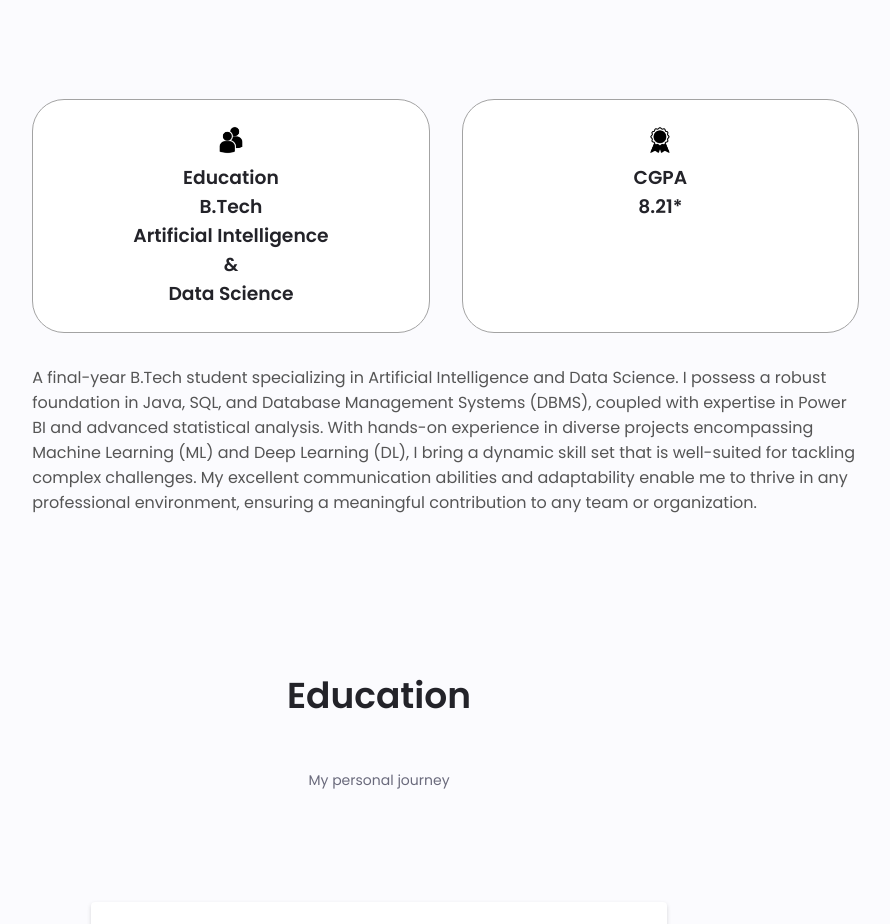
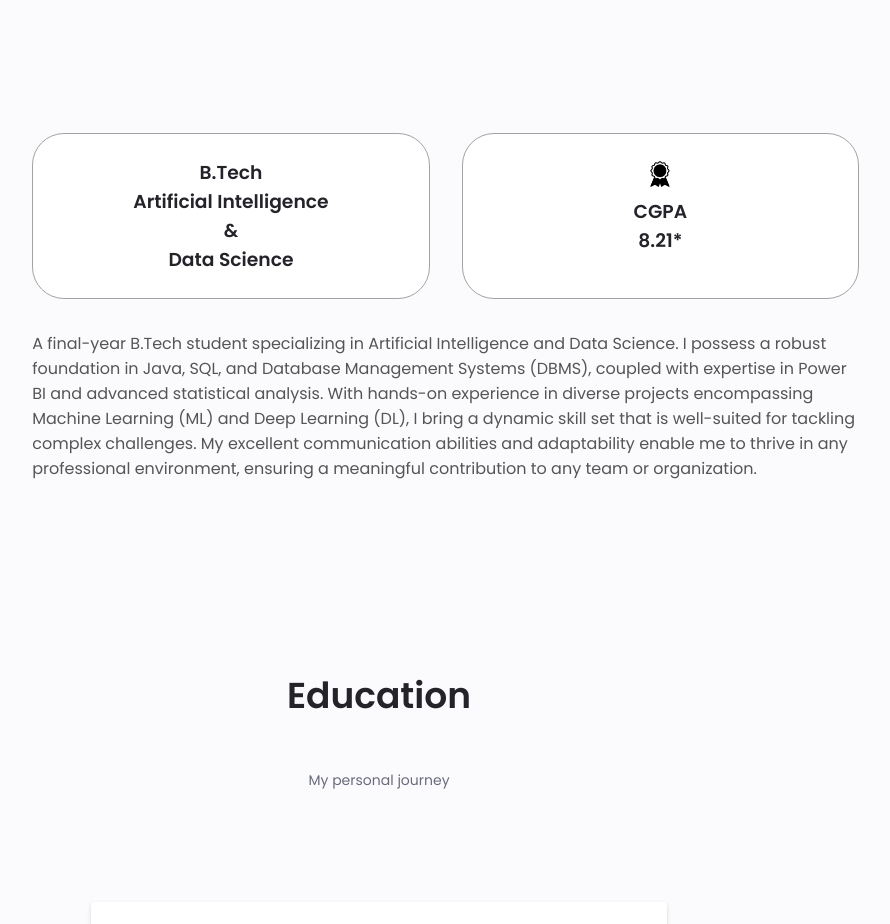
Before and after one commit to Akshaya240-4/Portfolio-personal, a website: page index.html in a window 1280 px wide. Shown: the part 1028-1952 px from the top of the page, without its empty margins (261-1151 px from the left). Drawn offline with Linux system fonts and the light colour scheme.

Commit message:
Update index.html with latest changes

```diff
--- a/index.html
+++ b/index.html
@@ -80,12 +80,8 @@
         <div class="about-details-container">
           <div class="about-containers">
             <div class="details-container">
-              <img
-                src="./assets/education.png"
-                alt="Experience icon"
-                class="icon"
-              />
-              <h3>Education</h3>
+
+              <h3></h3>
               <p><h3>B.Tech<br />Artificial Intelligence<br>&<br>Data Science</h3></p>
             </div>
             <div class="details-container">
```
